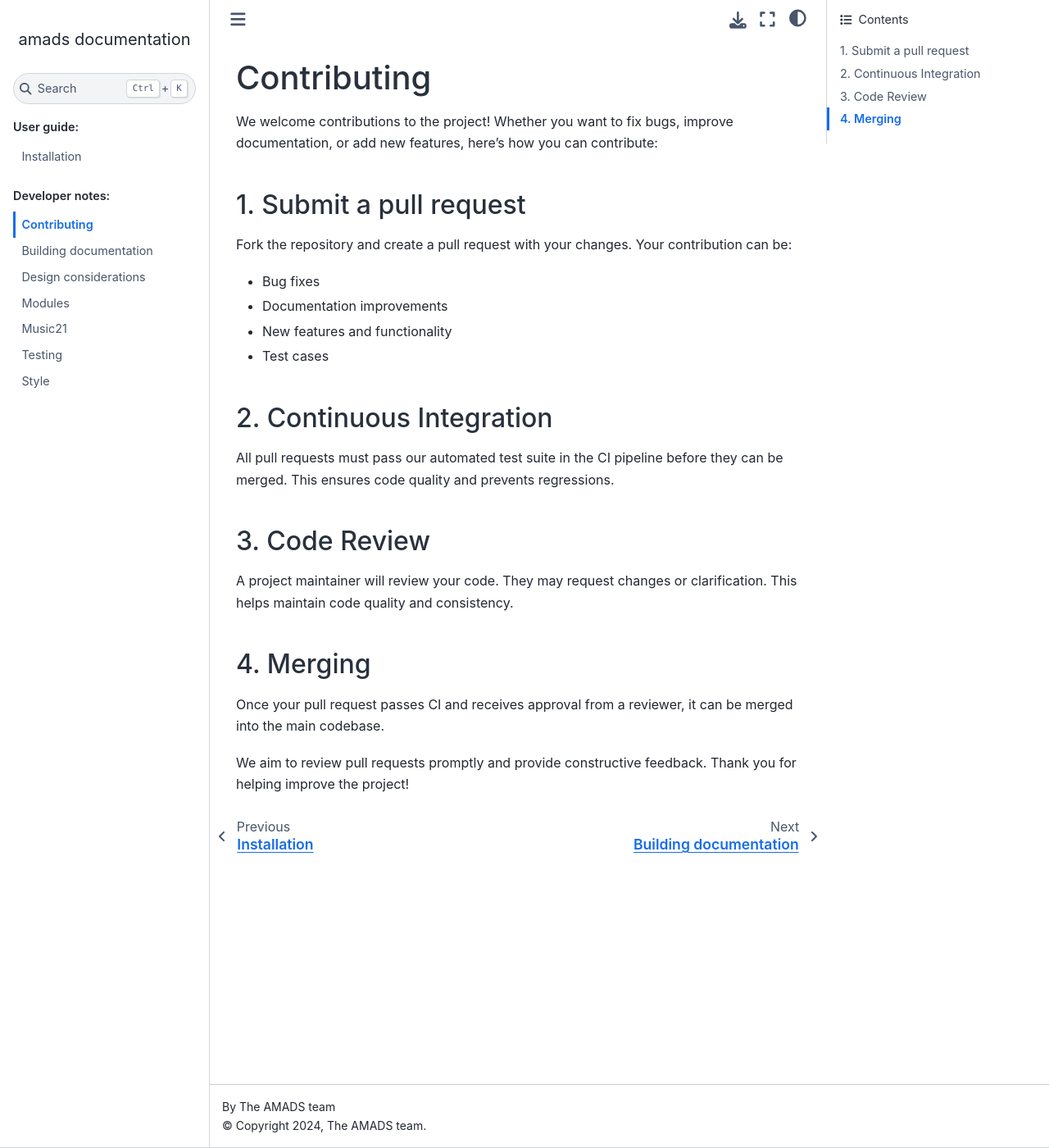
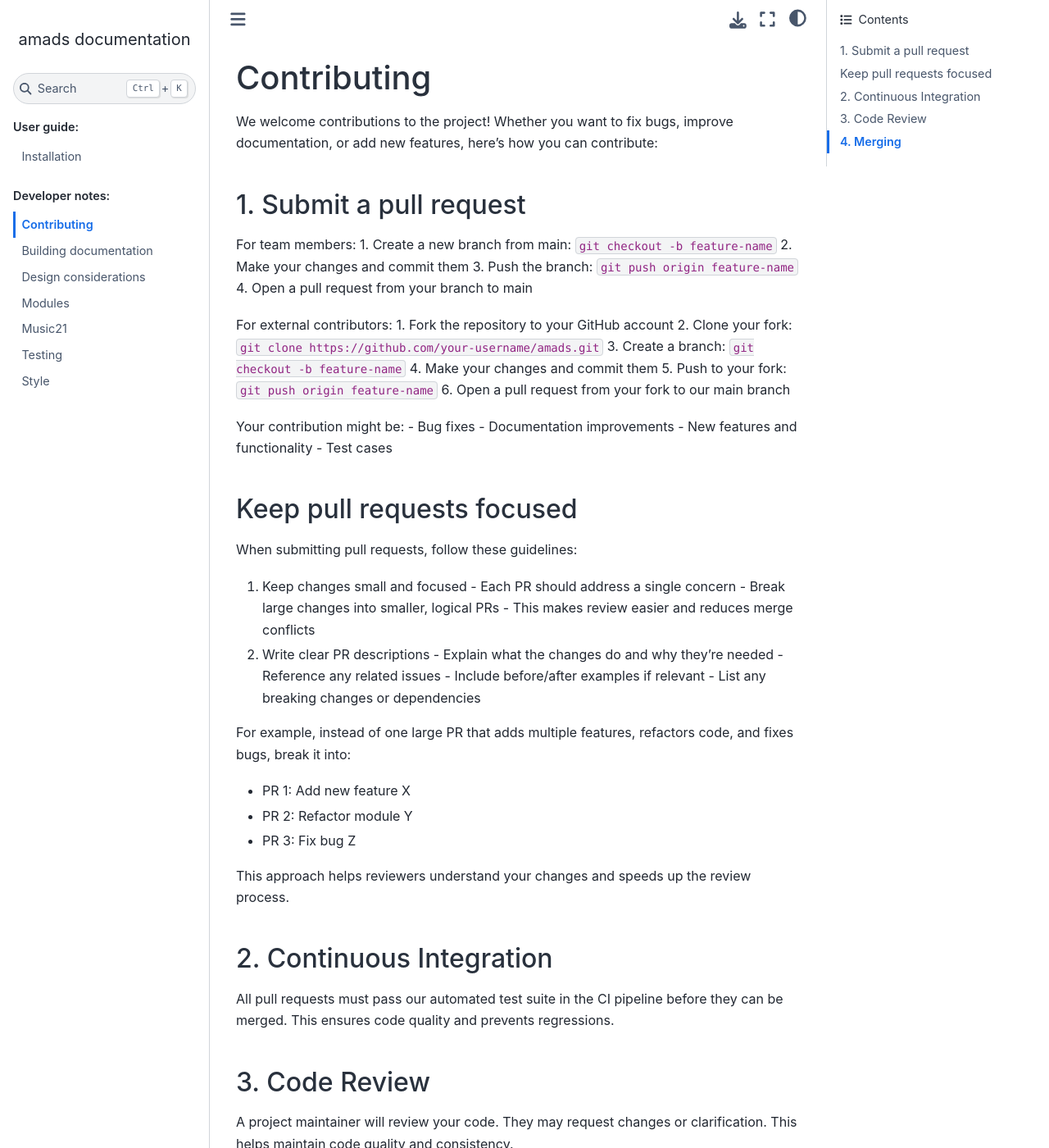
Before and after one commit to sachadavies/amads, a Sphinx documentation site: the page built from docs/developer_notes/contributing.rst, in a window 1280 px wide and 1400 px high. Shown: the whole window at 82% size. Built offline with Sphinx 7.4.7 and the Sphinx Book theme 1.1.4, drawn with Linux system fonts in a browser that asks for light colours; pages that are not in the unit, such as notebooks, are missing from menus.

Commit message:
Update docs

```diff
--- a/docs/developer_notes/contributing.rst
+++ b/docs/developer_notes/contributing.rst
@@ -6,12 +6,50 @@ We welcome contributions to the project! Whether you want to fix bugs, improve d
 1. Submit a pull request
 -----------------------
 
-Fork the repository and create a pull request with your changes. Your contribution can be:
+For team members:
+1. Create a new branch from main: ``git checkout -b feature-name``
+2. Make your changes and commit them
+3. Push the branch: ``git push origin feature-name``
+4. Open a pull request from your branch to main
 
+For external contributors:
+1. Fork the repository to your GitHub account
+2. Clone your fork: ``git clone https://github.com/your-username/amads.git``
+3. Create a branch: ``git checkout -b feature-name``
+4. Make your changes and commit them
+5. Push to your fork: ``git push origin feature-name``
+6. Open a pull request from your fork to our main branch
+
+Your contribution might be:
 - Bug fixes
 - Documentation improvements
 - New features and functionality
 - Test cases
+
+Keep pull requests focused
+-------------------------
+
+When submitting pull requests, follow these guidelines:
+
+1. Keep changes small and focused
+   - Each PR should address a single concern
+   - Break large changes into smaller, logical PRs
+   - This makes review easier and reduces merge conflicts
+
+2. Write clear PR descriptions
+   - Explain what the changes do and why they're needed
+   - Reference any related issues
+   - Include before/after examples if relevant
+   - List any breaking changes or dependencies
+
+For example, instead of one large PR that adds multiple features, refactors code, and fixes bugs, break it into:
+
+- PR 1: Add new feature X
+- PR 2: Refactor module Y
+- PR 3: Fix bug Z
+
+This approach helps reviewers understand your changes and speeds up the review process.
+
 
 2. Continuous Integration
 ------------------------
```
Also changed, not shown: docs/user_guide/installation.md (+3 -9 lines).
